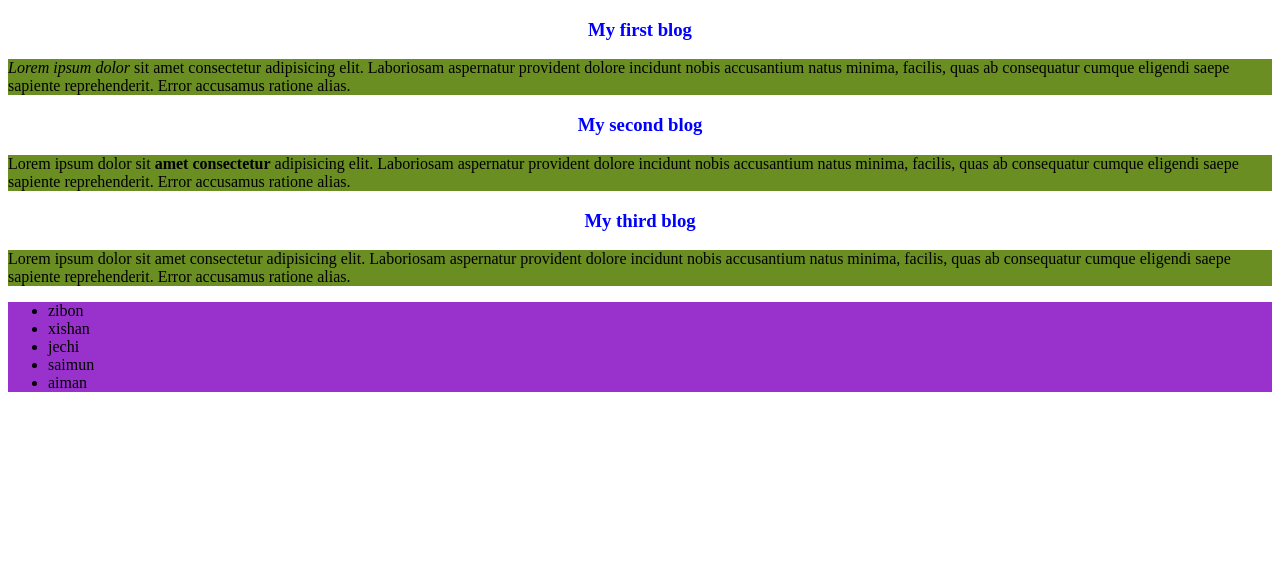
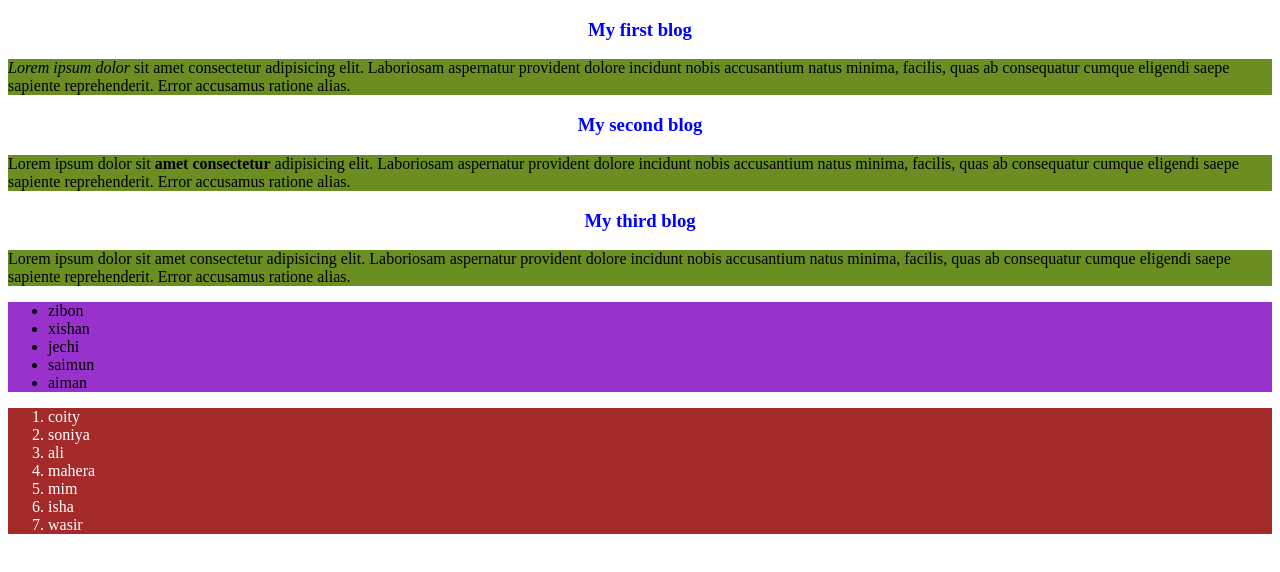
Before and after one commit to shahidulislam2/my-first-practice, a plain HTML site: page index.html in a window 1280 px wide. Drawn offline with Linux system fonts and the light colour scheme.

Commit message:
orderd list

```diff
--- a/index.html
+++ b/index.html
@@ -37,5 +37,16 @@
         <li>aiman</li>
     </ul>
    </div>
+   <div>
+    <ol>
+        <li>coity</li>
+        <li>soniya</li>
+        <li>ali</li>
+        <li>mahera</li>
+        <li>mim</li>
+        <li>isha</li>
+        <li>wasir</li>
+    </ol>
+   </div>
 </body>
 </html>
--- a/style.css
+++ b/style.css
@@ -5,3 +5,7 @@ h3{
 ul{
     background-color: darkorchid;
 }
+ol{
+    color: white;
+    background-color: brown;
+}
```
